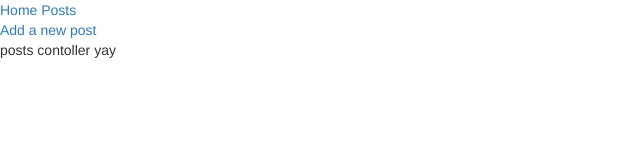
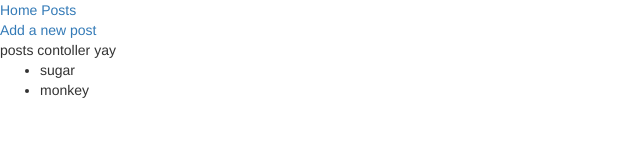
Before and after one commit to callapatel/angular-blog, a website: page index.html at #/posts in a window 1280 px wide. Shown: the full height of the page, 0-640 px from the left. Drawn offline with nearby package versions, Linux system fonts and the light colour scheme.

```diff
--- a/app/js/controllers/posts.js
+++ b/app/js/controllers/posts.js
@@ -2,6 +2,7 @@
 
 postsControllerModule.controller('postsController', ['$scope', '$http', function($scope, $http) {
   $scope.name = "posts contoller yay";
+  $scope.posts = [{id:2, title: 'sugar', time: 'monday'},{id:3, title: 'monkey', time:'tuesday'}];
 }]);
 
 
--- a/app/views/posts.html
+++ b/app/views/posts.html
@@ -2,4 +2,9 @@
   <a ui-sref='.new'> Add a new post</a>
     <div ui-view="new"></div>
   {{name}}
+  <ul>
+    <li ng-repeat='post in posts'>
+      {{post.title}}
+    </li>
+  </ul>
 </div>
```
